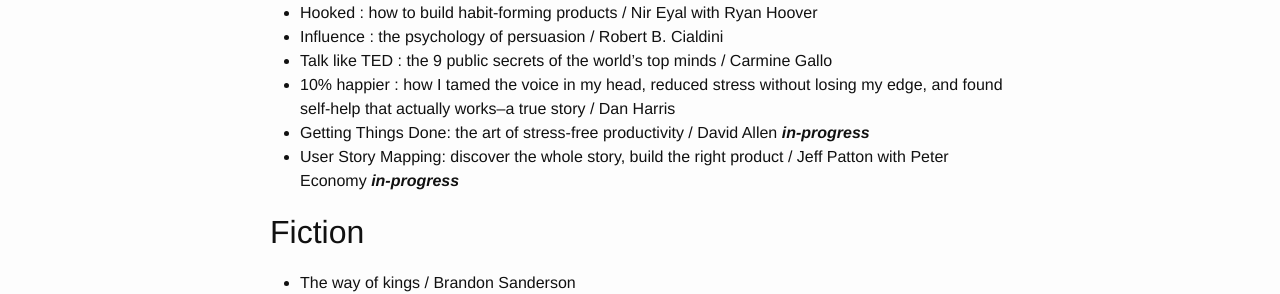
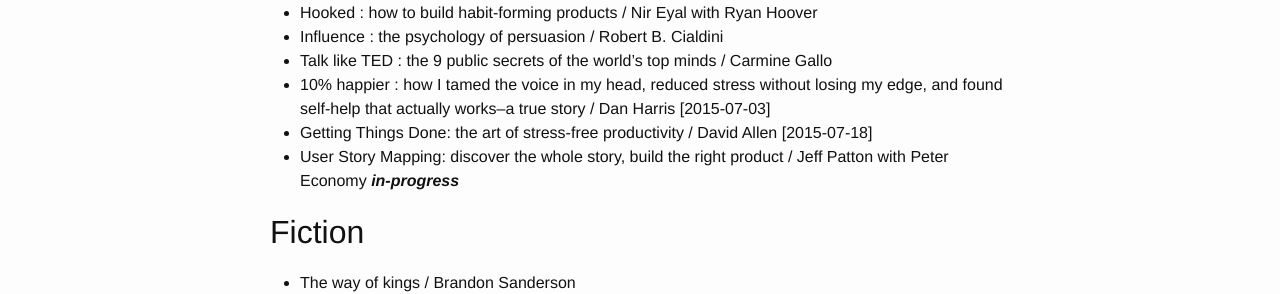
Before and after one commit to ePak/ePak.github.io, a Jekyll site: the page built from _posts/2015-06-28-reading-list-2015.markdown, in a window 1280 px wide. Shown: the part 493-787 px from the top of the page. Built offline with Jekyll 4.4.1, drawn with Linux system fonts in a browser that asks for light colours.

Commit message:
reading list: done - "Getting Things Done"

```diff
--- a/_posts/2015-06-28-reading-list-2015.markdown
+++ b/_posts/2015-06-28-reading-list-2015.markdown
@@ -15,8 +15,8 @@
 * Hooked : how to build habit-forming products / Nir Eyal with Ryan Hoover
 * Influence : the psychology of persuasion / Robert B. Cialdini
 * Talk like TED : the 9 public secrets of the world's top minds / Carmine Gallo
-* 10% happier : how I tamed the voice in my head, reduced stress without losing my edge, and found self-help that actually works--a true story / Dan Harris
-* Getting Things Done: the art of stress-free productivity / David Allen **_in-progress_**
+* 10% happier : how I tamed the voice in my head, reduced stress without losing my edge, and found self-help that actually works--a true story / Dan Harris [2015-07-03]
+* Getting Things Done: the art of stress-free productivity / David Allen [2015-07-18]
 * User Story Mapping: discover the whole story, build the right product / Jeff Patton with Peter Economy **_in-progress_**
 
 ## Fiction
```
